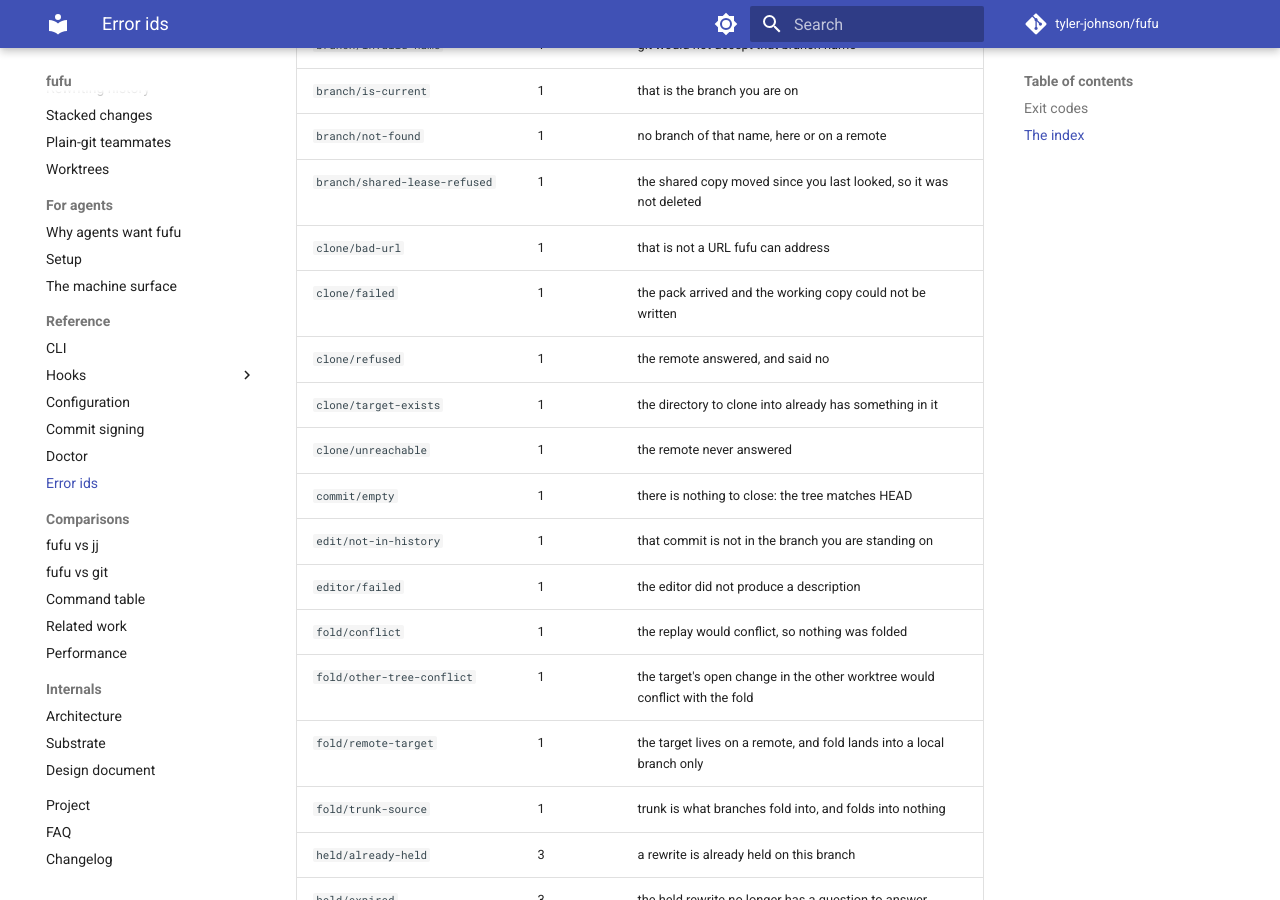
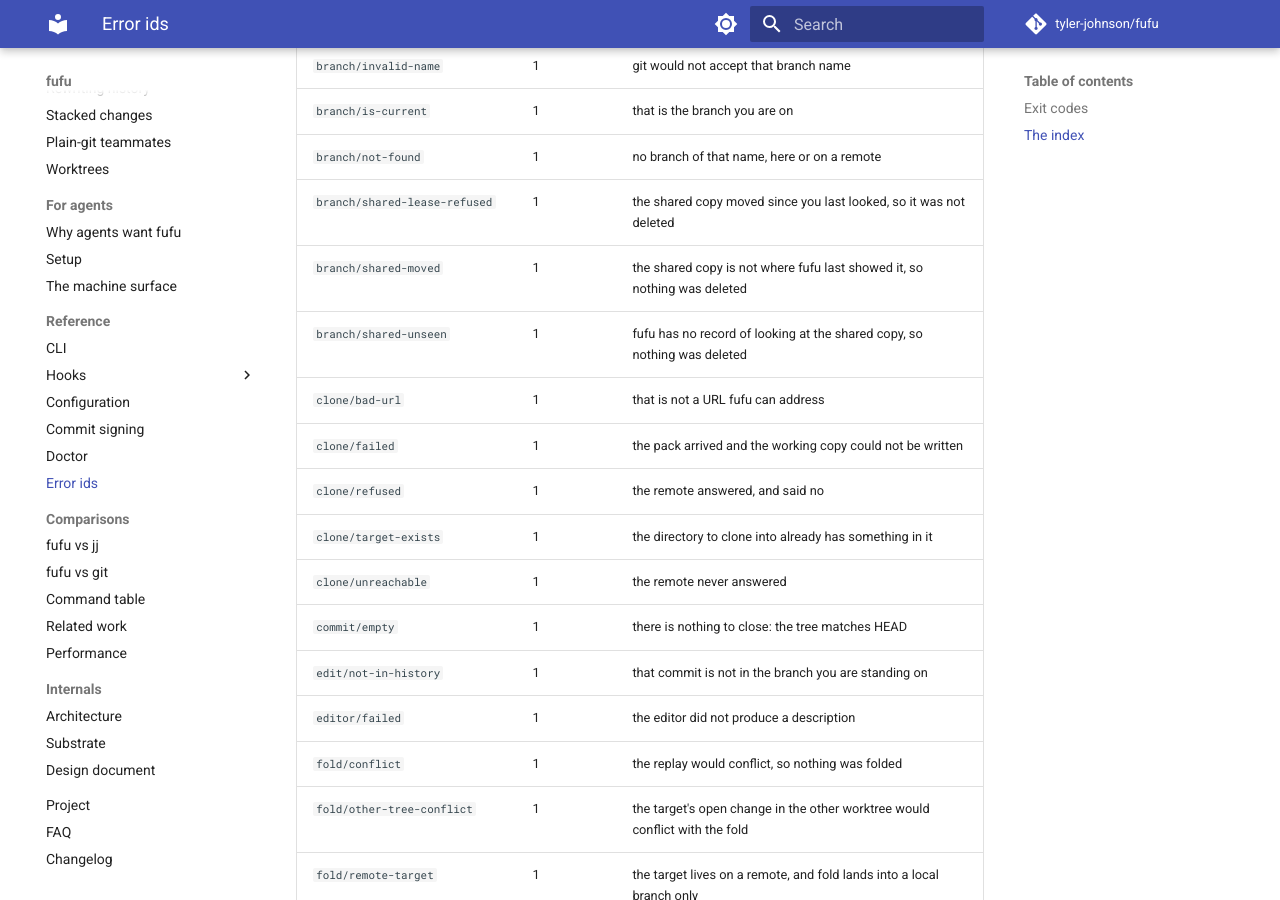
Before and after one commit to tyler-johnson/fufu, an MkDocs documentation site: the page built from docs/reference/errors.md, in a window 1280 px wide and 900 px high, scrolled down 1523 px. Built offline with MkDocs 1.6.1 and Material for MkDocs 9.7.7, drawn with Linux system fonts in a browser that asks for light colours; comment, search, counter and statistics services are not loaded; some of the changed text lies outside the part shown.

Commit message:
docs: the lease is fufu's record, and what a fetch behind its back moves
push.md, branch.md, and push-boundary.md say what you last saw is fufu's own record, so a fetch behind fufu's back moves the tracking ref and not the lease. Generated pages and errors.md follow. Changelog under Unreleased: the seen record and the three ids under Added, the lease under Fixed, and the upgrade shape under Known issues.

```diff
--- a/docs/reference/errors.md
+++ b/docs/reference/errors.md
@@ -39,6 +39,8 @@
 | `branch/is-current` | 1 | that is the branch you are on |
 | `branch/not-found` | 1 | no branch of that name, here or on a remote |
 | `branch/shared-lease-refused` | 1 | the shared copy moved since you last looked, so it was not deleted |
+| `branch/shared-moved` | 1 | the shared copy is not where fufu last showed it, so nothing was deleted |
+| `branch/shared-unseen` | 1 | fufu has no record of looking at the shared copy, so nothing was deleted |
 | `clone/bad-url` | 1 | that is not a URL fufu can address |
 | `clone/failed` | 1 | the pack arrived and the working copy could not be written |
 | `clone/refused` | 1 | the remote answered, and said no |
@@ -81,6 +83,7 @@
 | `push/unknown-remote` | 1 | --to named a remote this repository does not have |
 | `push/unreachable` | 1 | the remote never answered |
 | `push/unrecorded` | 1 | the push went through and the log could not write it down |
+| `push/unseen` | 1 | fufu has no record of looking at the shared copy, and it holds commits you lack |
 | `ref/contended` | 4 | another process is holding that ref |
 | `repo/bare` | 1 | this is a bare repository, and the verb needs a working copy |
 | `repo/detached` | 1 | HEAD is not on a branch |
```
Also changed, not shown: CHANGELOG.md (+15 -0 lines), docs/concepts/push-boundary.md (+1 -1 lines), docs/reference/cli/branch.md (+1 -1 lines), docs/reference/cli/push.md (+1 -1 lines).
